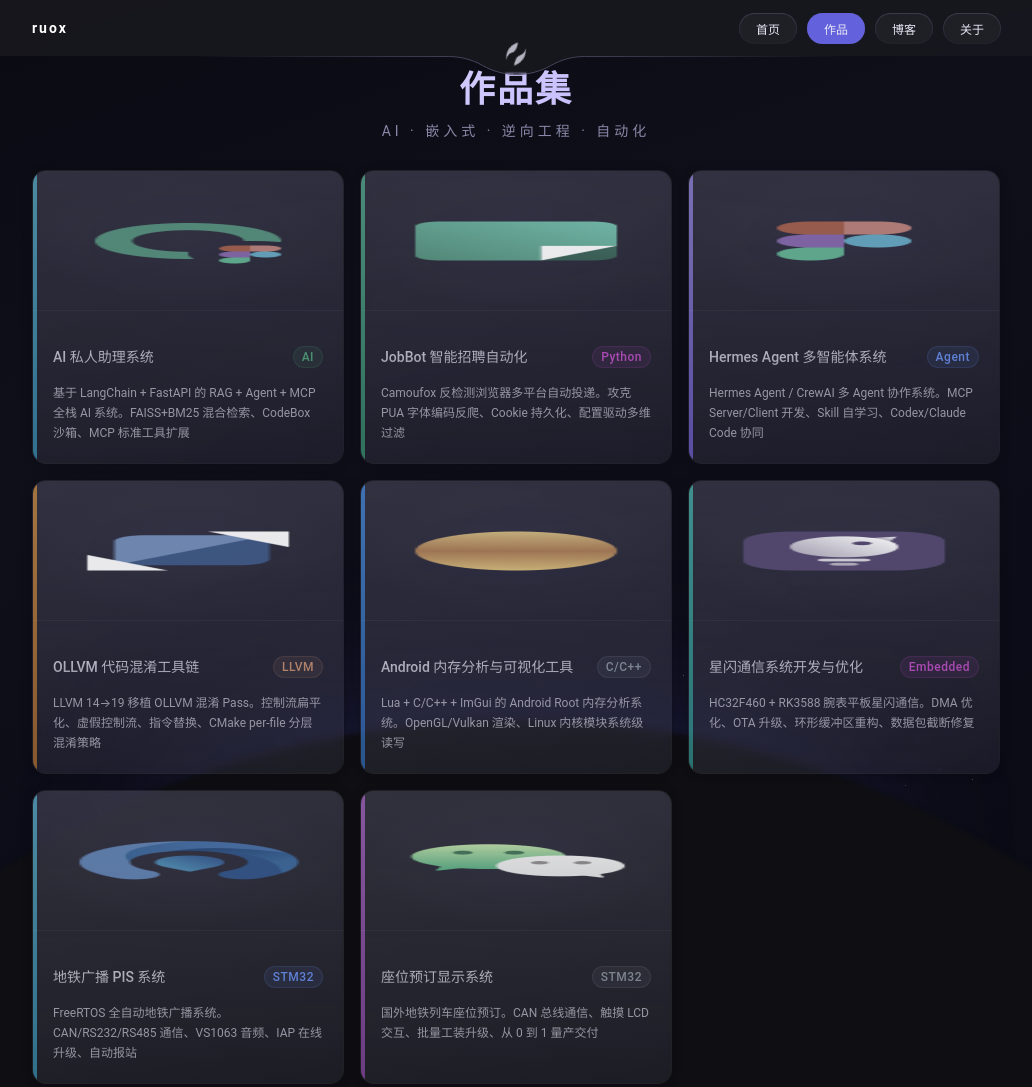
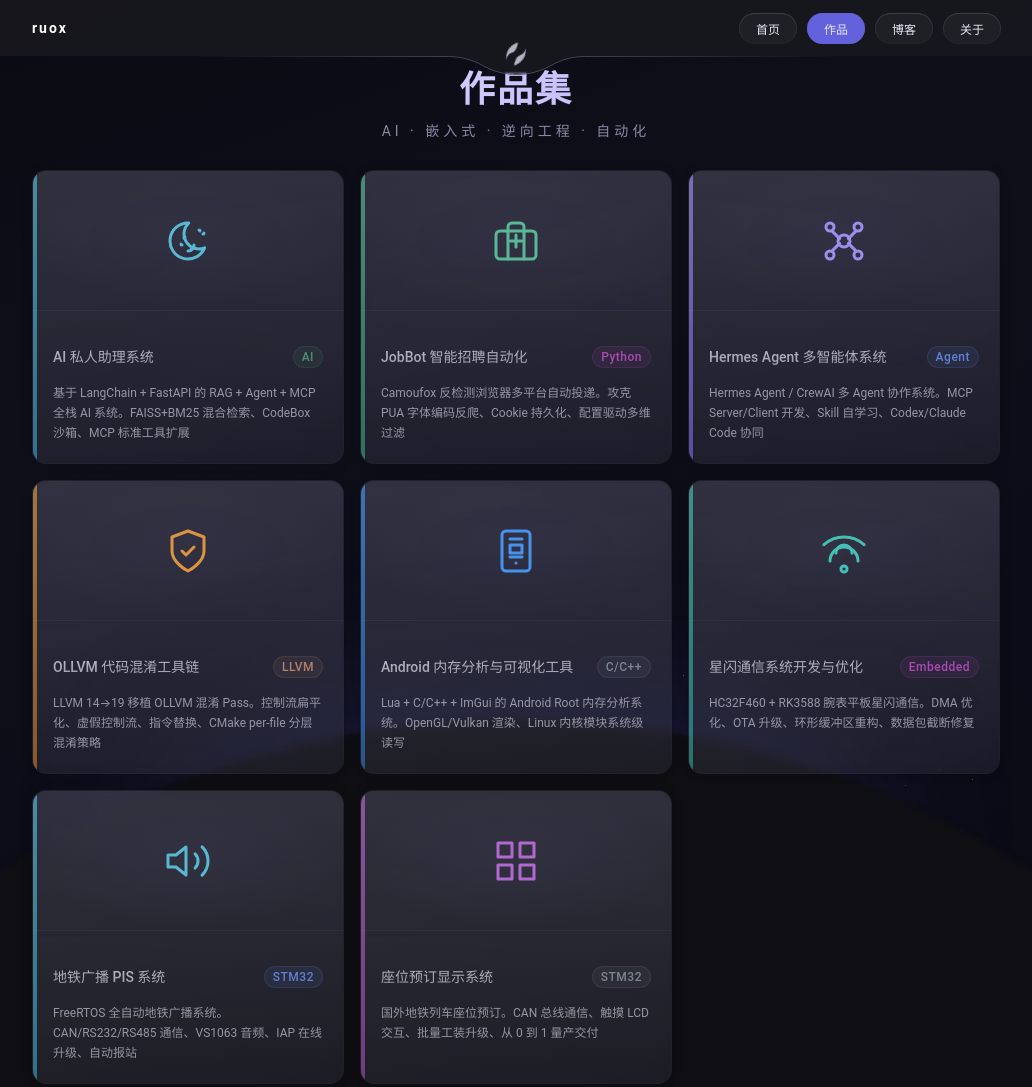
Before and after one commit to p79463/ruox.github.io, a plain HTML site: page work.html in a window 1280 px wide. Shown: the top 1087 px of the page, without its empty margins (124-1156 px from the left). Drawn offline with Linux system fonts and the light colour scheme.

Commit message:
替换作品卡片图标为项目专属 SVG
- AI 私人助理 → 大脑/星火图标 (青色)
- JobBot → 公文包图标 (绿色)
- Hermes Agent → 节点网络图标 (紫色)
- OLLVM → 盾牌图标 (橙色)
- Android 内存分析 → 手机芯片图标 (蓝色)
- 星闪通信 → 信号图标 (青色)
- 地铁广播 PIS → 扬声器图标 (青色)
- 座位预订 → 网格图标 (紫色)

```diff
--- a/work.html
+++ b/work.html
@@ -103,15 +103,14 @@
             border-bottom: 1px solid rgba(255,255,255,0.04);
         }
         .card-list .magical.item .dark .cover {
-            width: 60px;
-            height: 60px;
-            opacity: 0.25;
-            filter: grayscale(0.6);
+            width: 48px;
+            height: 48px;
+            opacity: 0.35;
             transition: all 0.3s;
         }
         .card-list .magical.item:hover .dark .cover {
-            opacity: 0.5;
-            transform: scale(1.1);
+            opacity: 0.7;
+            transform: scale(1.15);
         }
 
         .card-list .magical.item .text {
@@ -205,7 +204,7 @@
         <div class="card-list">
             <div class="magical item">
                 <a href="./work-ai-assistant.html">
-                    <div class="dark"><img class="cover" src="./assets/index/figicon.png"></div>
+                    <div class="dark"><svg class="cover" width="48" height="48" viewBox="0 0 24 24" fill="none" stroke="#5ec8e3" stroke-width="1.5" stroke-linecap="round" stroke-linejoin="round"><path d="M12 3c.132 0 .263 0 .393 0a7.5 7.5 0 0 0 7.92 12.446A9 9 0 1 1 12 2.992z"/><path d="M17.5 6.5a.5.5 0 0 1 .5.5"/><path d="M19.5 8.5a.5.5 0 0 0 .5-.5"/><path d="M8.5 13.5a.5.5 0 0 0 .5.5"/><path d="M13.5 16.5a.5.5 0 0 1 .5-.5"/><path d="M15 14a3 3 0 0 1-3 3"/><path d="M10 10.5a.5.5 0 0 1 .5-.5"/></svg></div>
                     <div class="text">
                         <div class="title-area">
                             <div class="title"><div class="name">AI 私人助理系统</div></div>
@@ -217,7 +216,7 @@
             </div>
             <div class="magical item">
                 <a href="./work-jobboth.html">
-                    <div class="dark"><img class="cover" src="./assets/index/rpb.png"></div>
+                    <div class="dark"><svg class="cover" width="48" height="48" viewBox="0 0 24 24" fill="none" stroke="#5ec8a0" stroke-width="1.5" stroke-linecap="round" stroke-linejoin="round"><rect x="2" y="7" width="20" height="14" rx="2" ry="2"/><path d="M16 21V5a2 2 0 0 0-2-2h-4a2 2 0 0 0-2 2v16"/><path d="M9 12h6"/><path d="M12 9v6"/></svg></div>
                     <div class="text">
                         <div class="title-area">
                             <div class="title"><div class="name">JobBot 智能招聘自动化</div></div>
@@ -229,7 +228,7 @@
             </div>
             <div class="magical item">
                 <a href="./work-hermes.html">
-                    <div class="dark"><img class="cover" src="./assets/index/figma.png"></div>
+                    <div class="dark"><svg class="cover" width="48" height="48" viewBox="0 0 24 24" fill="none" stroke="#a89aff" stroke-width="1.5" stroke-linecap="round" stroke-linejoin="round"><circle cx="12" cy="12" r="3"/><circle cx="19" cy="5" r="2"/><circle cx="5" cy="5" r="2"/><circle cx="5" cy="19" r="2"/><circle cx="19" cy="19" r="2"/><path d="M14.2 10.8l3.6-3.6"/><path d="M14.2 13.2l3.6 3.6"/><path d="M9.8 10.8l-3.6-3.6"/><path d="M9.8 13.2l-3.6 3.6"/></svg></div>
                     <div class="text">
                         <div class="title-area">
                             <div class="title"><div class="name">Hermes Agent 多智能体系统</div></div>
@@ -241,7 +240,7 @@
             </div>
             <div class="magical item">
                 <a href="./work-ollvm.html">
-                    <div class="dark"><img class="cover" src="./assets/index/adapter.png"></div>
+                    <div class="dark"><svg class="cover" width="48" height="48" viewBox="0 0 24 24" fill="none" stroke="#f0a040" stroke-width="1.5" stroke-linecap="round" stroke-linejoin="round"><path d="M12 22s8-4 8-10V5l-8-3-8 3v7c0 6 8 10 8 10z"/><path d="M9 12l2 2 4-4"/></svg></div>
                     <div class="text">
                         <div class="title-area">
                             <div class="title"><div class="name">OLLVM 代码混淆工具链</div></div>
@@ -253,7 +252,7 @@
             </div>
             <div class="magical item">
                 <a href="./work-android-mem.html">
-                    <div class="dark"><img class="cover" src="./assets/index/biliui.png"></div>
+                    <div class="dark"><svg class="cover" width="48" height="48" viewBox="0 0 24 24" fill="none" stroke="#4a9eff" stroke-width="1.5" stroke-linecap="round" stroke-linejoin="round"><rect x="5" y="2" width="14" height="20" rx="2" ry="2"/><line x1="12" y1="18" x2="12.01" y2="18"/><rect x="9" y="9" width="6" height="4"/><path d="M15 6H9"/><path d="M15 15H9"/></svg></div>
                     <div class="text">
                         <div class="title-area">
                             <div class="title"><div class="name">Android 内存分析与可视化工具</div></div>
@@ -265,7 +264,7 @@
             </div>
             <div class="magical item">
                 <a href="./work-starflash.html">
-                    <div class="dark"><img class="cover" src="./assets/index/larkmap.png"></div>
+                    <div class="dark"><svg class="cover" width="48" height="48" viewBox="0 0 24 24" fill="none" stroke="#4ad0c0" stroke-width="1.5" stroke-linecap="round" stroke-linejoin="round"><path d="M5 17a7 7 0 0 1 14 0"/><path d="M8 13a4 4 0 0 1 8 0"/><circle cx="12" cy="21" r="1.5"/><path d="M2 8.82A15 15 0 0 1 22 8.82"/></svg></div>
                     <div class="text">
                         <div class="title-area">
                             <div class="title"><div class="name">星闪通信系统开发与优化</div></div>
@@ -277,7 +276,7 @@
             </div>
             <div class="magical item">
                 <a href="./work-pis.html">
-                    <div class="dark"><img class="cover" src="./assets/index/dippermap.png"></div>
+                    <div class="dark"><svg class="cover" width="48" height="48" viewBox="0 0 24 24" fill="none" stroke="#5ec8e3" stroke-width="1.5" stroke-linecap="round" stroke-linejoin="round"><polygon points="11 5 6 9 2 9 2 15 6 15 11 19 11 5"/><path d="M19.07 4.93a10 10 0 0 1 0 14.14"/><path d="M15.54 8.46a5 5 0 0 1 0 7.07"/></svg></div>
                     <div class="text">
                         <div class="title-area">
                             <div class="title"><div class="name">地铁广播 PIS 系统</div></div>
@@ -289,7 +288,7 @@
             </div>
             <div class="magical item">
                 <a href="./work-seat.html">
-                    <div class="dark"><img class="cover" src="./assets/index/wechat-public.png"></div>
+                    <div class="dark"><svg class="cover" width="48" height="48" viewBox="0 0 24 24" fill="none" stroke="#c070e0" stroke-width="1.5" stroke-linecap="round" stroke-linejoin="round"><rect x="3" y="3" width="7" height="7"/><rect x="14" y="3" width="7" height="7"/><rect x="3" y="14" width="7" height="7"/><rect x="14" y="14" width="7" height="7"/></svg></div>
                     <div class="text">
                         <div class="title-area">
                             <div class="title"><div class="name">座位预订显示系统</div></div>
```
